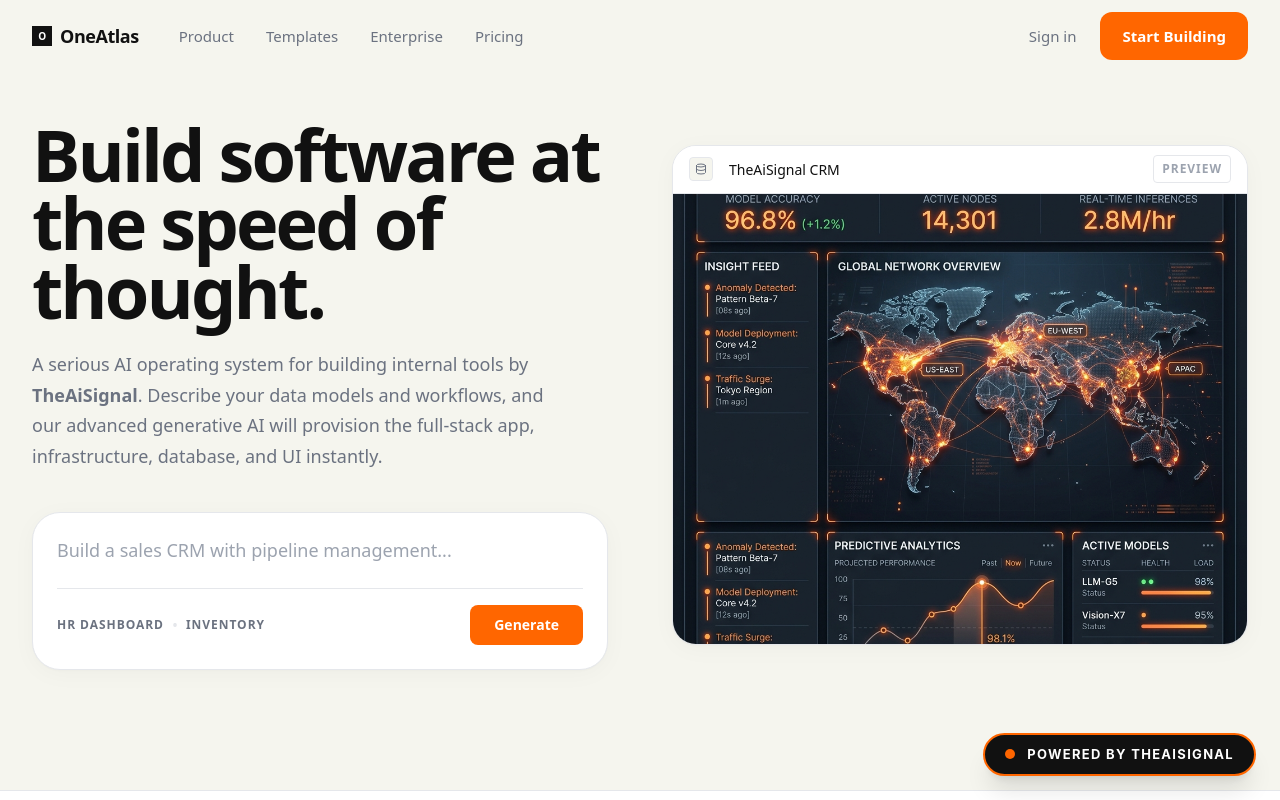
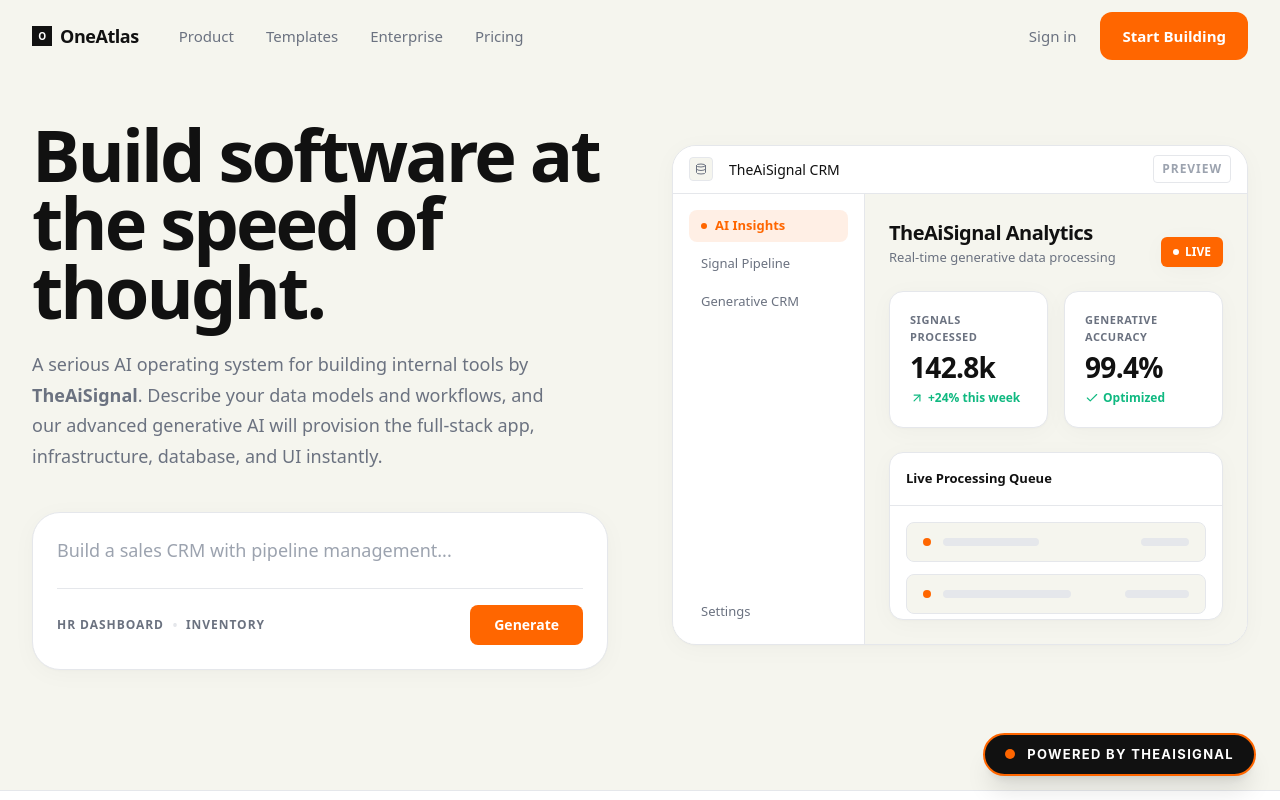
Before and after one commit to iam-bhargav-s/AI-App-Generator, a Next.js app: page / in a window 1280 px wide. Shown: the top 800 px of the page. Built offline with nearby package versions, Linux system fonts and the light colour scheme.

Commit message:
style: Revert to code-based UI mockup customized for TheAiSignal instead of AI image

```diff
--- a/src/app/page.tsx
+++ b/src/app/page.tsx
@@ -109,22 +109,85 @@
                     Preview
                   </div>
                 </div>
-                <div className="flex-1 w-full h-full relative overflow-hidden bg-[var(--bg-primary)]">
-                  <Link href="https://www.theaisignal.com/" target="_blank" className="block w-full h-full cursor-pointer group relative">
-                    {/* The generated AI dashboard image */}
-                    <img
-                      src="/aisignal-dashboard.png"
-                      alt="TheAiSignal Dashboard"
-                      className="absolute inset-0 w-full h-full object-cover origin-top-left transition-transform duration-700 group-hover:scale-105"
-                    />
+                <div className="flex-1 flex bg-[var(--bg-primary)] overflow-hidden relative group cursor-pointer" onClick={() => window.open('https://www.theaisignal.com/', '_blank')}>
 
-                    {/* Hover Overlay */}
-                    <div className="absolute inset-0 bg-black/40 opacity-0 group-hover:opacity-100 transition-opacity duration-300 flex items-center justify-center backdrop-blur-[2px]">
-                      <div className="bg-white text-black px-6 py-3 rounded-full font-bold text-[14px] flex items-center gap-2 transform translate-y-4 group-hover:translate-y-0 transition-all duration-300 shadow-xl">
-                        Visit TheAiSignal <ArrowUpRight size={16} />
+                  {/* Hover Overlay */}
+                  <div className="absolute inset-0 bg-[var(--bg-secondary)]/50 opacity-0 group-hover:opacity-100 transition-opacity duration-300 flex items-center justify-center backdrop-blur-[2px] z-20">
+                    <div className="bg-[var(--text-primary)] text-white px-6 py-3 rounded-full font-bold text-[14px] flex items-center gap-2 transform translate-y-4 group-hover:translate-y-0 transition-all duration-300 shadow-xl">
+                      Visit TheAiSignal <ArrowUpRight size={16} />
+                    </div>
+                  </div>
+
+                  {/* Enhanced Mock Sidebar */}
+                  <div className="w-48 bg-[var(--bg-secondary)] border-r border-[var(--border-color)] p-4 flex flex-col gap-1.5 z-10 relative">
+                    <div className="h-8 bg-[#FF6600]/10 text-[#FF6600] rounded-[8px] px-3 flex items-center text-[13px] font-semibold transition-colors">
+                      <div className="w-1.5 h-1.5 rounded-full bg-[#FF6600] mr-2"></div>
+                      AI Insights
+                    </div>
+                    <div className="h-8 hover:bg-[var(--bg-primary)] rounded-[8px] px-3 flex items-center text-[13px] font-medium text-[var(--text-secondary)] transition-colors">Signal Pipeline</div>
+                    <div className="h-8 hover:bg-[var(--bg-primary)] rounded-[8px] px-3 flex items-center text-[13px] font-medium text-[var(--text-secondary)] transition-colors">Generative CRM</div>
+                    <div className="h-8 hover:bg-[var(--bg-primary)] rounded-[8px] px-3 flex items-center text-[13px] font-medium text-[var(--text-secondary)] transition-colors mt-auto">Settings</div>
+                  </div>
+
+                  {/* Enhanced Mock Canvas */}
+                  <div className="flex-1 bg-[var(--bg-primary)] p-6 flex flex-col z-10 relative">
+                    <div className="flex justify-between items-end mb-6">
+                      <div>
+                        <h3 className="text-[20px] font-bold text-[var(--text-primary)] tracking-tight">TheAiSignal Analytics</h3>
+                        <p className="text-[13px] text-[var(--text-secondary)]">Real-time generative data processing</p>
+                      </div>
+                      <div className="bg-[#FF6600] text-white px-3 py-1.5 rounded-[6px] text-[12px] font-bold shadow-soft flex items-center gap-1.5">
+                        <span className="w-1.5 h-1.5 rounded-full bg-white animate-pulse"></span>
+                        LIVE
                       </div>
                     </div>
-                  </Link>
+
+                    <div className="grid grid-cols-2 gap-4 mb-6">
+                      <div className="bg-[var(--bg-secondary)] border border-[var(--border-color)] rounded-[14px] p-5 shadow-soft">
+                        <p className="text-[11px] font-semibold uppercase tracking-wider text-[var(--text-secondary)] mb-2">Signals Processed</p>
+                        <p className="text-[28px] font-bold text-[var(--text-primary)] leading-none tracking-tight mb-2">142.8k</p>
+                        <div className="flex items-center gap-1 text-[#10B981] text-[12px] font-semibold">
+                          <ArrowUpRight size={14} /> +24% this week
+                        </div>
+                      </div>
+                      <div className="bg-[var(--bg-secondary)] border border-[var(--border-color)] rounded-[14px] p-5 shadow-soft">
+                        <p className="text-[11px] font-semibold uppercase tracking-wider text-[var(--text-secondary)] mb-2">Generative Accuracy</p>
+                        <p className="text-[28px] font-bold text-[var(--text-primary)] leading-none tracking-tight mb-2">99.4%</p>
+                        <div className="flex items-center gap-1 text-[#10B981] text-[12px] font-semibold">
+                          <Check size={14} /> Optimized
+                        </div>
+                      </div>
+                    </div>
+
+                    <div className="bg-[var(--bg-secondary)] border border-[var(--border-color)] rounded-[14px] shadow-soft flex-1 flex flex-col overflow-hidden">
+                      <div className="border-b border-[var(--border-color)] p-4">
+                        <p className="text-[13px] font-semibold text-[var(--text-primary)]">Live Processing Queue</p>
+                      </div>
+                      <div className="p-4 flex-1 flex flex-col gap-3">
+                        <div className="h-10 bg-[var(--bg-primary)] border border-[var(--border-color)] rounded-[8px] flex items-center px-4 justify-between">
+                          <div className="flex gap-3 items-center">
+                            <div className="w-2 h-2 rounded-full bg-[#FF6600]"></div>
+                            <div className="h-2 w-24 bg-[var(--border-color)] rounded-full"></div>
+                          </div>
+                          <div className="h-2 w-12 bg-[var(--border-color)] rounded-full"></div>
+                        </div>
+                        <div className="h-10 bg-[var(--bg-primary)] border border-[var(--border-color)] rounded-[8px] flex items-center px-4 justify-between">
+                          <div className="flex gap-3 items-center">
+                            <div className="w-2 h-2 rounded-full bg-[#FF6600]"></div>
+                            <div className="h-2 w-32 bg-[var(--border-color)] rounded-full"></div>
+                          </div>
+                          <div className="h-2 w-16 bg-[var(--border-color)] rounded-full"></div>
+                        </div>
+                        <div className="h-10 bg-[var(--bg-primary)] border border-[var(--border-color)] rounded-[8px] flex items-center px-4 justify-between opacity-50">
+                          <div className="flex gap-3 items-center">
+                            <div className="w-2 h-2 rounded-full bg-[var(--border-color)]"></div>
+                            <div className="h-2 w-20 bg-[var(--border-color)] rounded-full"></div>
+                          </div>
+                          <div className="h-2 w-8 bg-[var(--border-color)] rounded-full"></div>
+                        </div>
+                      </div>
+                    </div>
+                  </div>
                 </div>
               </div>
             </div>
```
